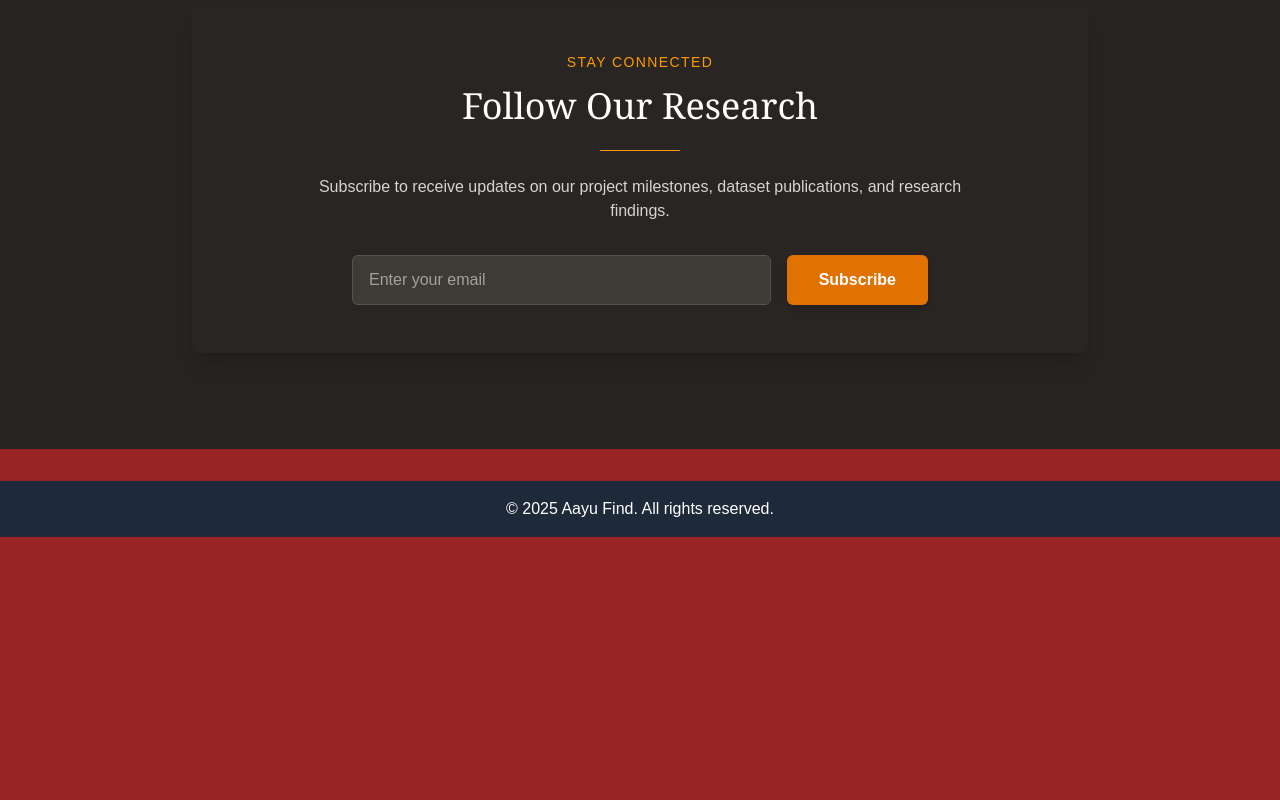
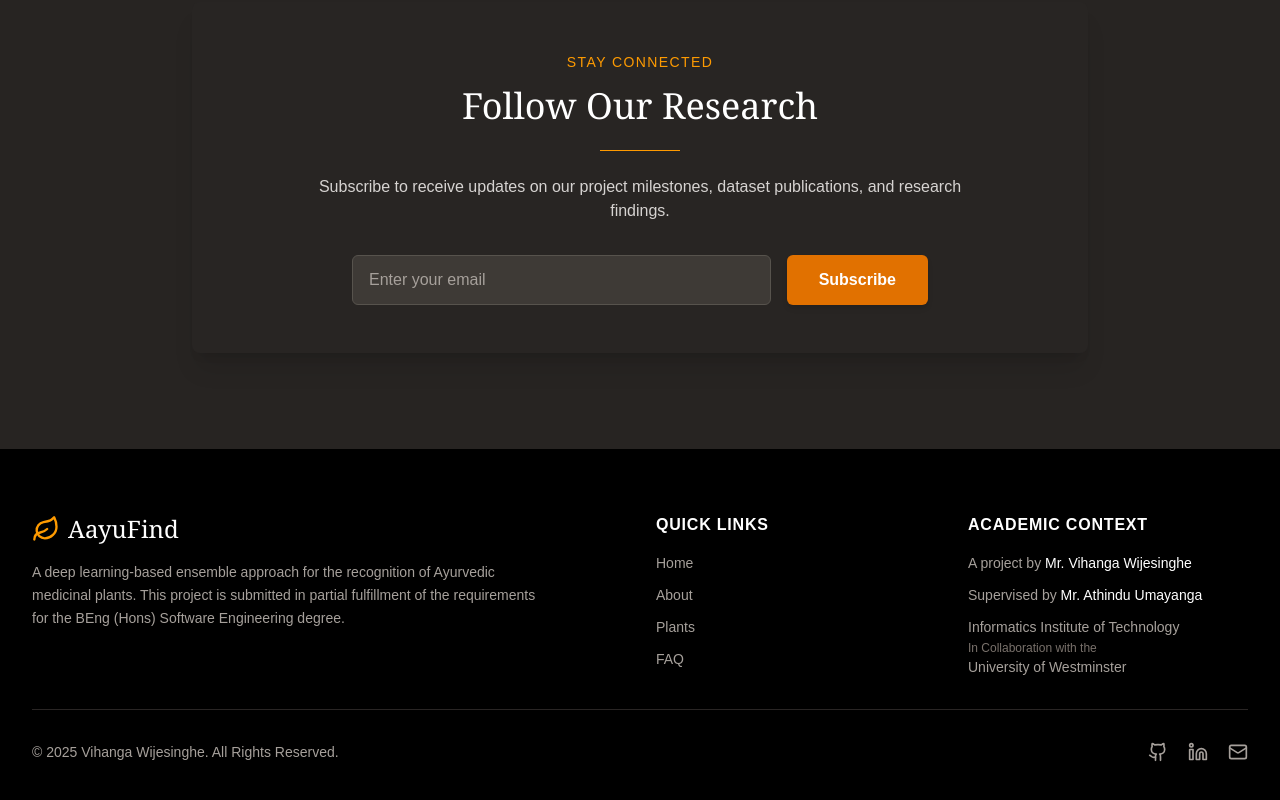
Before and after one commit to Vihangahw/Aayu-Find-FrontEnd, a Next.js app in the folder aayu-find/: page / in a window 1280 px wide. Shown: the part 3163-3963 px from the top of the page. Before the commit the page ends 3700 px from the top, so only its background shows below. Built offline with nearby package versions, Linux system fonts and the light colour scheme.

Commit message:
modify the footer

```diff
--- a/aayu-find/src/components/footer.tsx
+++ b/aayu-find/src/components/footer.tsx
@@ -1,7 +1,74 @@
+import React from 'react'
+import Link from 'next/link'
+import { Leaf, Github, Linkedin, Mail } from 'lucide-react'
+
 export default function Footer() {
     return (
-        <footer className="bg-gray-800 text-white text-center py-4 mt-8">
-            <p>© {new Date().getFullYear()} Aayu Find. All rights reserved.</p>
+        <footer className="bg-black text-stone-400">
+            <div className="container mx-auto px-8 py-16">
+                <div className="grid grid-cols-1 gap-12 text-center md:grid-cols-4 md:gap-8 md:text-left">
+                    {/* Column 1: About AayuFind */}
+                    <div className="col-span-1 md:col-span-2">
+                        <Link href="/" className="flex items-center justify-center md:justify-start gap-2 mb-4">
+                            <Leaf className="h-7 w-7 text-amber-500" />
+                            <span className="text-2xl font-serif font-light text-white">AayuFind</span>
+                        </Link>
+                        <p className="text-sm leading-relaxed max-w-lg mx-auto md:mx-0">
+                            A deep learning-based ensemble approach for the recognition of Ayurvedic medicinal plants. This project is submitted in partial fulfillment of the requirements for the BEng (Hons) Software Engineering degree.
+                        </p>
+                    </div>
+
+                    {/* Column 2: Quick Links - UPDATED */}
+                    <div>
+                        <h3 className="font-semibold text-white tracking-wider uppercase mb-4">Quick Links</h3>
+                        <nav className="flex flex-col space-y-3 text-sm">
+                            <Link href="/" className="hover:text-amber-500 transition">Home</Link>
+                            <Link href="/about" className="hover:text-amber-500 transition">About</Link>
+                            <Link href="/plants" className="hover:text-amber-500 transition">Plants</Link>
+                            <Link href="/faq" className="hover:text-amber-500 transition">FAQ</Link>
+                        </nav>
+                    </div>
+
+                    {/* Column 3: Academic Context */}
+                    <div>
+                        <h3 className="font-semibold text-white tracking-wider uppercase mb-4">Academic Context</h3>
+                        <div className="text-sm space-y-3">
+                            <p>
+                                A project by <strong className="font-medium text-white">Mr. Vihanga Wijesinghe</strong>
+                            </p>
+                            <p>
+                                Supervised by <strong className="font-medium text-white">Mr. Athindu Umayanga</strong>
+                            </p>
+                            <p>
+                                Informatics Institute of Technology
+                                <br />
+                                <span className="text-xs text-stone-500">In Collaboration with the</span>
+                                <br />
+                                University of Westminster
+                            </p>
+                        </div>
+                    </div>
+                </div>
+
+                {/* Bottom Bar */}
+                <hr className="my-8 border-stone-800" />
+                <div className="flex flex-col items-center justify-between gap-4 sm:flex-row">
+                    <p className="text-sm">
+                        &copy; {new Date().getFullYear()} Vihanga Wijesinghe. All Rights Reserved.
+                    </p>
+                    <div className="flex items-center gap-5">
+                        <a href="#" className="hover:text-amber-500 transition" aria-label="GitHub">
+                            <Github className="h-5 w-5" />
+                        </a>
+                        <a href="#" className="hover:text-amber-500 transition" aria-label="LinkedIn">
+                            <Linkedin className="h-5 w-5" />
+                        </a>
+                        <a href="#" className="hover:text-amber-500 transition" aria-label="Email">
+                            <Mail className="h-5 w-5" />
+                        </a>
+                    </div>
+                </div>
+            </div>
         </footer>
-    );
+    )
 }
```
